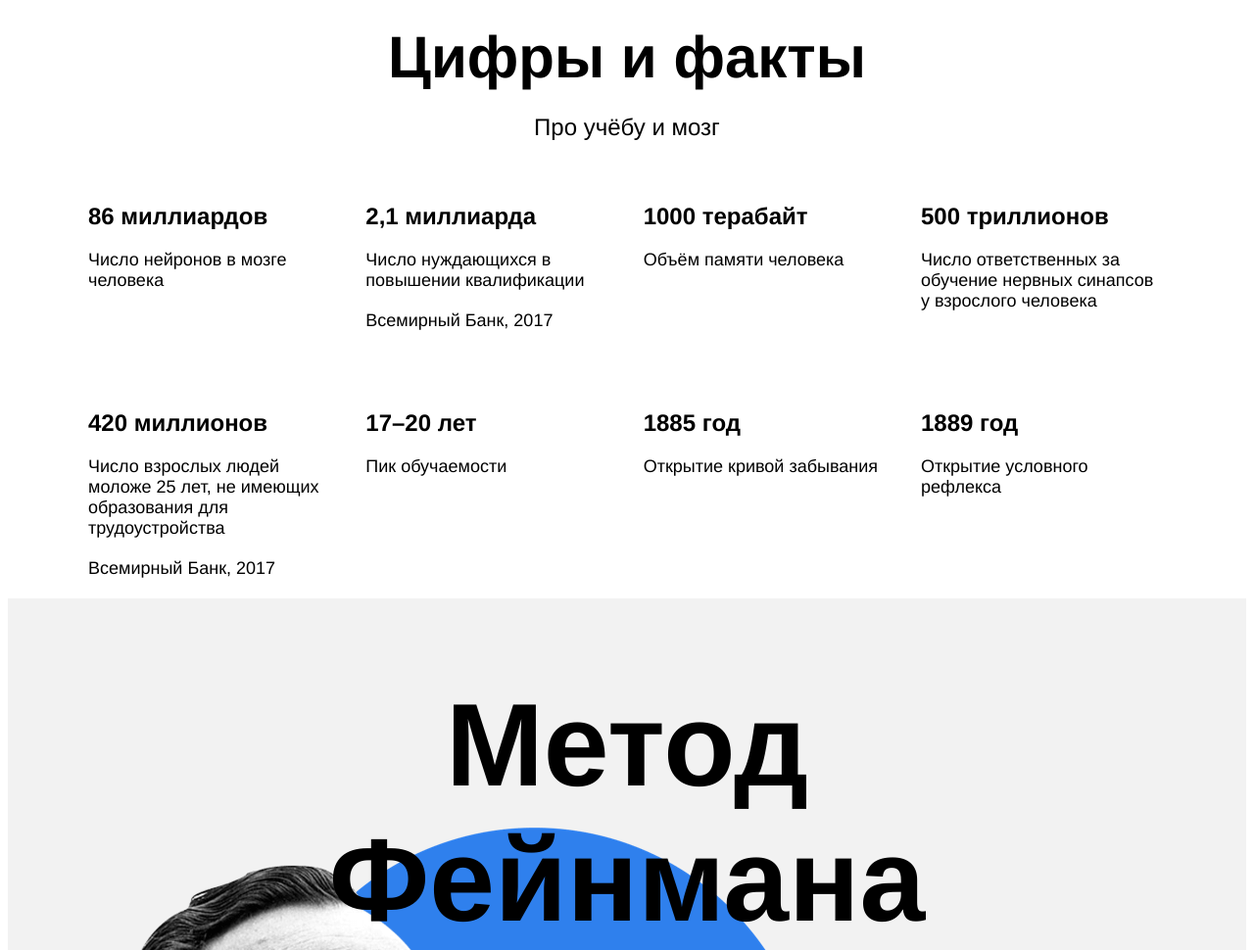
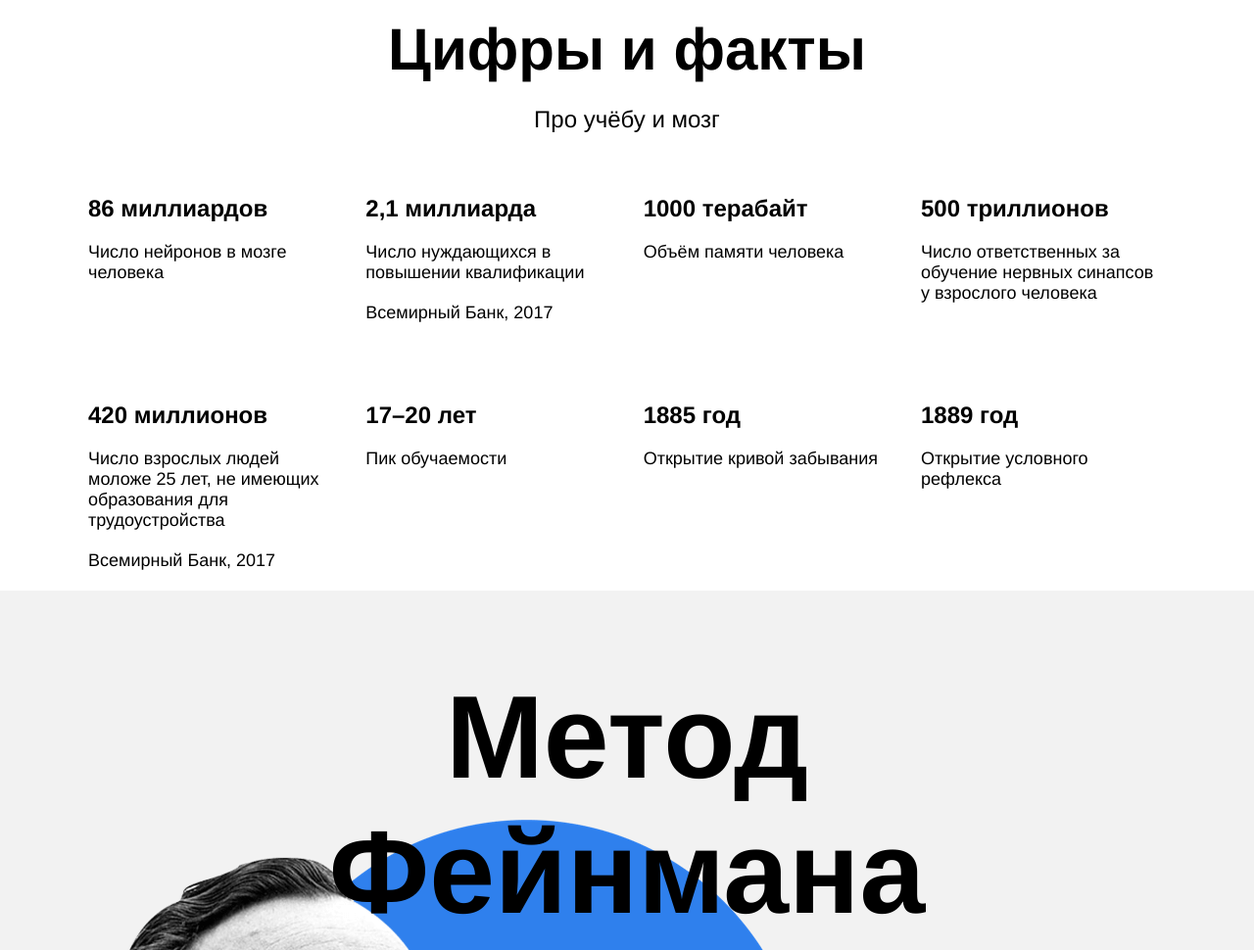
Before and after one commit to Arnur017/first-project, a plain HTML site: page index.html in a window 1280 px wide. Shown: the part 1320-2290 px from the top of the page at 98% size. Drawn offline with Linux system fonts and the light colour scheme.

```diff
--- a/index.html
+++ b/index.html
@@ -7,6 +7,7 @@
     <meta name="viewport" content="width=device-width, initial-scale=1.0">
     <title>Научиться учиться</title>
     <link rel="stylesheet" href="style.css">
+    <link rel="stylesheet" href="normalize.css">
 </head>
 
 <body>
--- /dev/null
+++ b/normalize.css
@@ -0,0 +1,3 @@
+body {
+    margin: 0;
+}
--- a/style.css
+++ b/style.css
@@ -1,3 +1,5 @@
+@import url("./normalize.css");
+
 .page {
     min-width: 1100px;
     max-width: 1600px;
```
Also changed, not shown: 1 other file.
